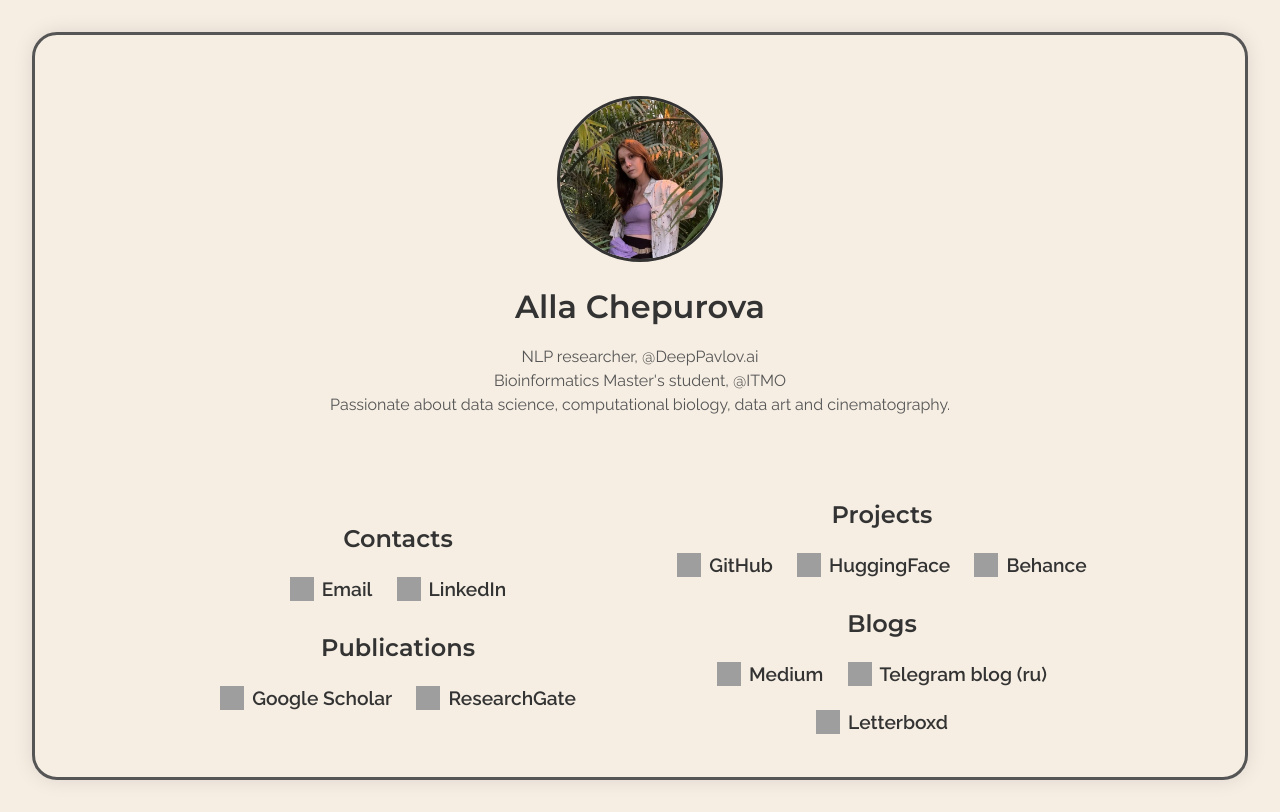
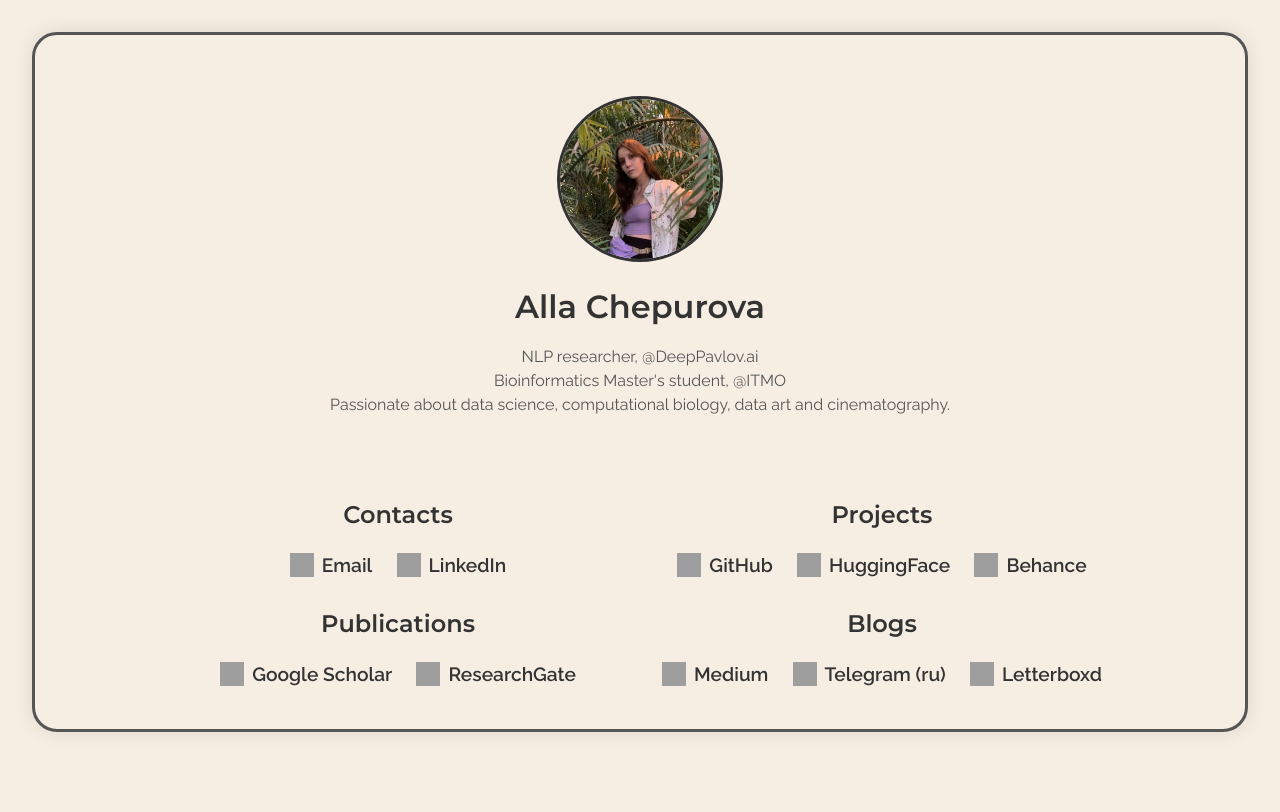
Before and after one commit to screemix/screemix.github.io, a plain HTML site: page index.html in a window 1280 px wide. Drawn offline with Linux system fonts and the light colour scheme; grey boxes are pictures that could not be loaded.

Commit message:
removed "blog" title from tg channel link

```diff
--- a/index.html
+++ b/index.html
@@ -193,7 +193,7 @@
 
                     <a href="https://t.me/embrace_data" target="_blank"><img
                             src="https://img.icons8.com/ios-filled/50/000000/telegram-app.png" alt="Telegram">Telegram
-                        blog (ru) </a>
+                        (ru) </a>
 
                     <a href="https://letterboxd.com/screemix/" target="_blank"><img
                             src="https://img.icons8.com/ios-filled/50/film-reel--v1.png" alt="Letterboxd">Letterboxd</a>
```
